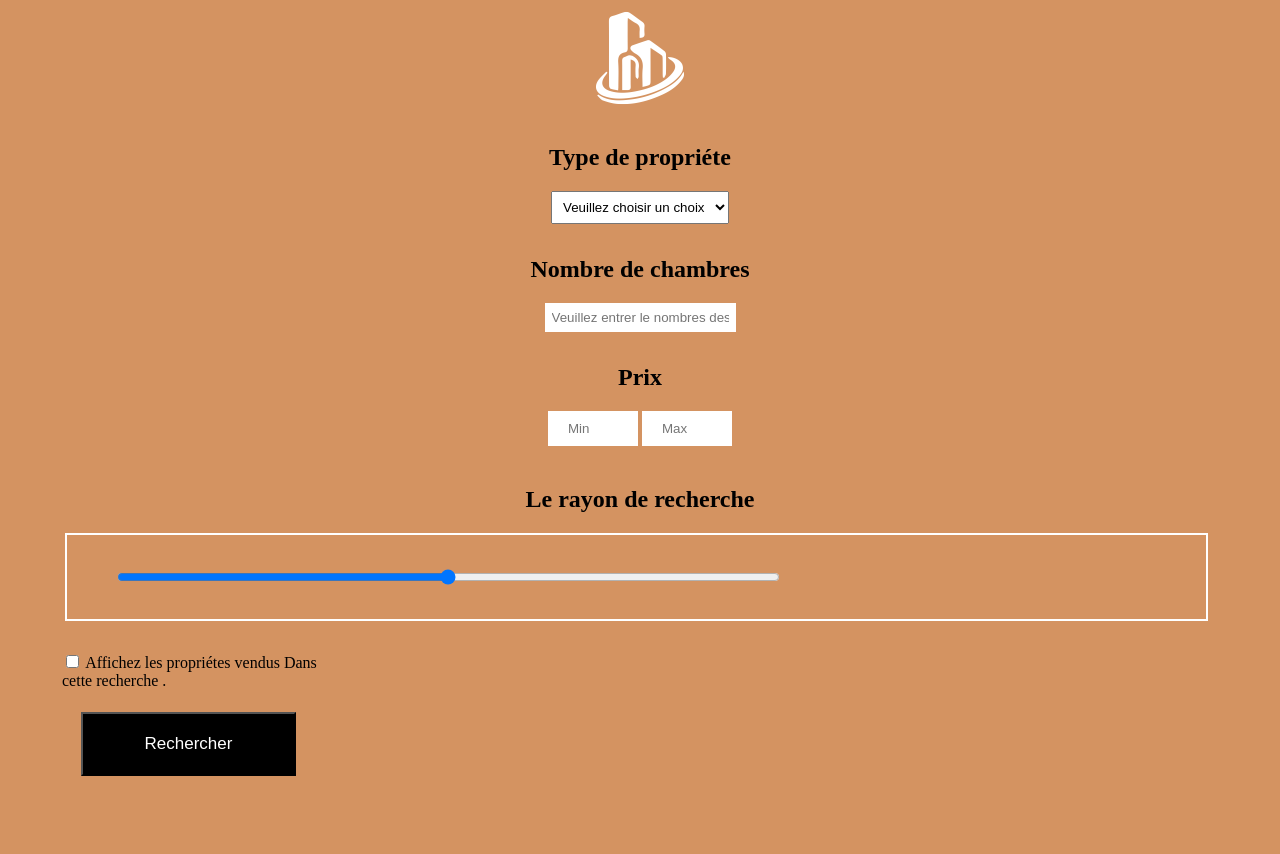
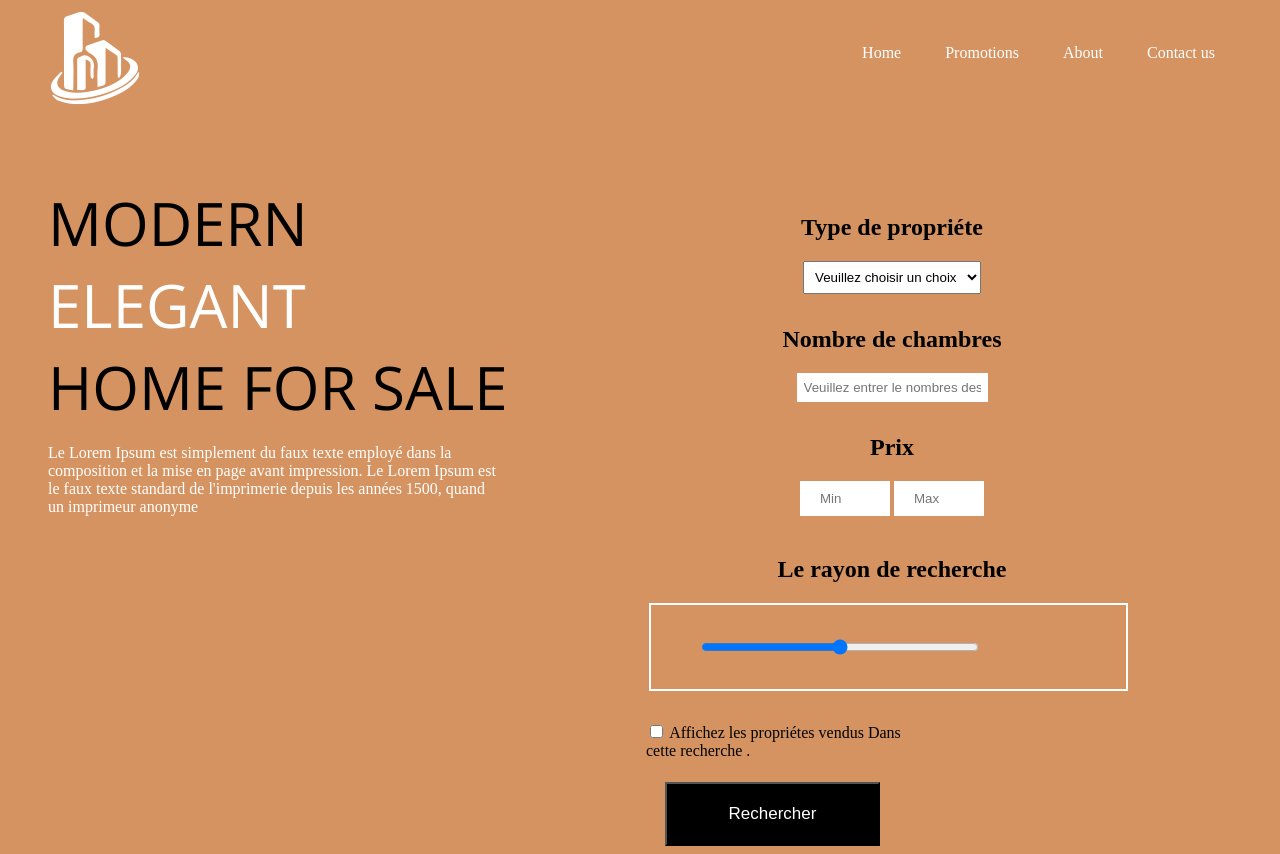
Before and after one commit to NoureddineMa/Html-css, a plain HTML site: page Brief Site immobilier (brief 4)/index.html in a window 1280 px wide. Before the commit the page ends 800 px from the top, so only its background shows below. Drawn offline with nearby package versions, Linux system fonts and the light colour scheme.

Commit message:
Mediaquerry modified

```diff
--- a/Brief Site immobilier (brief 4)/index.html
+++ b/Brief Site immobilier (brief 4)/index.html
@@ -1,56 +1,99 @@
 <!DOCTYPE html>
 <html lang="en">
-
   <head>
-    <meta charset="UTF-8">
-    <meta http-equiv="X-UA-Compatible" content="IE=edge">
-    <meta name="viewport" content="width=device-width, initial-scale=1.0">
-    <meta name="author" content="Noureddine maher">
-    <meta name="keywords" content="Immobilier ,maison a vendre, agence immobilier,location,maison,achat,vente;appartement">
+    <meta charset="UTF-8" />
+    <meta http-equiv="X-UA-Compatible" content="IE=edge" />
+    <meta name="viewport" content="width=device-width, initial-scale=1.0" />
+    <meta name="author" content="Noureddine maher" />
+    <meta
+      name="keywords"
+      content="Immobilier ,maison a vendre, agence immobilier,location,maison,achat,vente;appartement"
+    />
     <link rel="shortcut icon" href="media/logotitle.jpg" />
-    <link rel="stylesheet" href="style.css">
+    <link rel="preconnect" href="https://fonts.googleapis.com" />
+    <link rel="preconnect" href="https://fonts.gstatic.com" crossorigin />
+    <link
+      href="https://fonts.googleapis.com/css2?family=Open+Sans:wght@300;400;500&display=swap"
+      rel="stylesheet"
+    />
+    <link rel="stylesheet" href="style.css" />
     <title>Maher Immobilier</title>
   </head>
 
   <body>
-    <section id="all">
+    <header>
       <div class="logo">
-            <img src="./media/logo.png" alt="le logo">
+        <img src="./media/logo.png" alt="le logo" />
       </div>
+      <nav>
+        <ul>
+          <li><a href="#">Home </a></li>
+          <li><a href="#">Promotions </a></li>
+          <li><a href="#">About </a></li>
+          <li><a href="#">Contact us </a></li>
+        </ul>
+      </nav>
+    </header>
+
+    <div class="container">
+      <section id="section1">
+        <div>
+          <h1 class="landing-one">MODERN</h1>
+          <h1 class="landing-two">ELEGANT</h1>
+          <h1 class="landing-one">HOME FOR SALE</h1>
+          <p class="paragraphe-landing">
+            Le Lorem Ipsum est simplement du faux texte employé dans la <br />
+            composition et la mise en page avant impression. Le Lorem Ipsum est
+            <br />
+            le faux texte standard de l'imprimerie depuis les années 1500, quand
+            <br />
+            un imprimeur anonyme
+          </p>
+        </div>
+      </section>
+      <section id="section2">
         <div class="divchild">
           <h1 class="h-one">Type de propriéte</h1>
           <select name="choix" class="choice-select">
-                <option value="choisir" value="le choix">Veuillez choisir un choix</option>
-                <option value="choix1">Résidentiel </option>
+            <option value="choisir" value="le choix">
+              Veuillez choisir un choix
+            </option>
+            <option value="choix1">Résidentiel</option>
             <option value="choix2">commerciale</option>
             <option value="choix3">terrain</option>
           </select>
         </div>
         <div class="divchild">
           <h1 class="h-one">Nombre de chambres</h1>
-            <input class="choice-select" type="nombre des chambres"
-                placeholder="Veuillez entrer le nombres des chambres" name="Nom" /></label>
+          <input
+            class="choice-select"
+            type="nombre des chambres"
+            placeholder="Veuillez entrer le nombres des chambres"
+            name="Nom"
+          />
         </div>
         <div class="divchild-unique">
           <h1 class="h-one">Prix</h1>
-            <input class="min" type="Minimum" placeholder="Min" /></label>
-            <input class="max" type="Maximum" placeholder="Max" /></label>
+          <input class="min" type="Minimum" placeholder="Min" />
+          <input class="max" type="Maximum" placeholder="Max" />
         </div>
         <div class="divchild-range">
           <h1 class="h-one">Le rayon de recherche</h1>
         </div>
         <div class="border">
-            <input type="range" id="volume">
+          <input type="range" id="volume" />
         </div>
-        </div>
+
         <div class="preference">
-            <input type="checkbox" name="cheese">
-            <label> Affichez les propriétes vendus Dans <br>cette recherche .</label>
+          <input type="checkbox" name="cheese" />
+          <label>
+            Affichez les propriétes vendus Dans <br />cette recherche .</label
+          >
         </div>
         <div>
           <button>Rechercher</button>
         </div>
       </section>
+    </div>
   </body>
-
 </html>
--- a/Brief Site immobilier (brief 4)/style.css
+++ b/Brief Site immobilier (brief 4)/style.css
@@ -1,5 +1,5 @@
-body{
-    background-color: #D49361;
+body {
+  background-color: #d49361;
 }
 .logo {
   max-width: 100px;
@@ -17,19 +17,18 @@ margin: 0 auto;
 }
 .choice-select {
   padding: 7px;
-
 }
 input {
   border-style: none;
 }
-.min, .max {
+.min,
+.max {
   max-width: 50px;
   padding: 10px 20px;
-
 }
 
-.divchild{
-    text-align: center
+.divchild {
+  text-align: center;
 }
 .divchild-unique {
   text-align: center;
@@ -72,3 +71,68 @@ button {
   margin-top: 22px;
   height: 64px;
 }
+
+a {
+  text-decoration: none;
+  color: white;
+  display: inline-block;
+}
+li {
+  list-style: none;
+  display: inline-block;
+  margin: 20px;
+}
+header {
+  display: flex;
+}
+nav {
+  display: none;
+}
+#section1 {
+  display: none;
+}
+
+@media screen and (min-width: 840px) {
+  nav {
+    display: block;
+  }
+  .logo {
+    margin: 0;
+  }
+  header {
+    justify-content: space-between;
+    padding: 0 37px;
+  }
+  #section1 {
+    display: block;
+  }
+  .container {
+    display: flex;
+    margin-top: 70px;
+    padding: 0 40px;
+    justify-content: space-between;
+  }
+  .landing-one {
+    font-size: 60px;
+    font-family: "Open Sans", sans-serif;
+    font-weight: 300;
+    margin: 0;
+  }
+  .landing-two {
+    font-size: 60px;
+    font-family: "Open Sans", sans-serif;
+    font-weight: 250;
+    margin: 0;
+    color: white;
+  }
+  .paragraphe-landing {
+    color: white;
+  }
+  #section2 {
+    padding-right: 40px;
+    width: 600px;
+  }
+  a:hover {
+    text-decoration: underline;
+  }
+}
```
Lines whose indentation alone changed are shown as unchanged.
